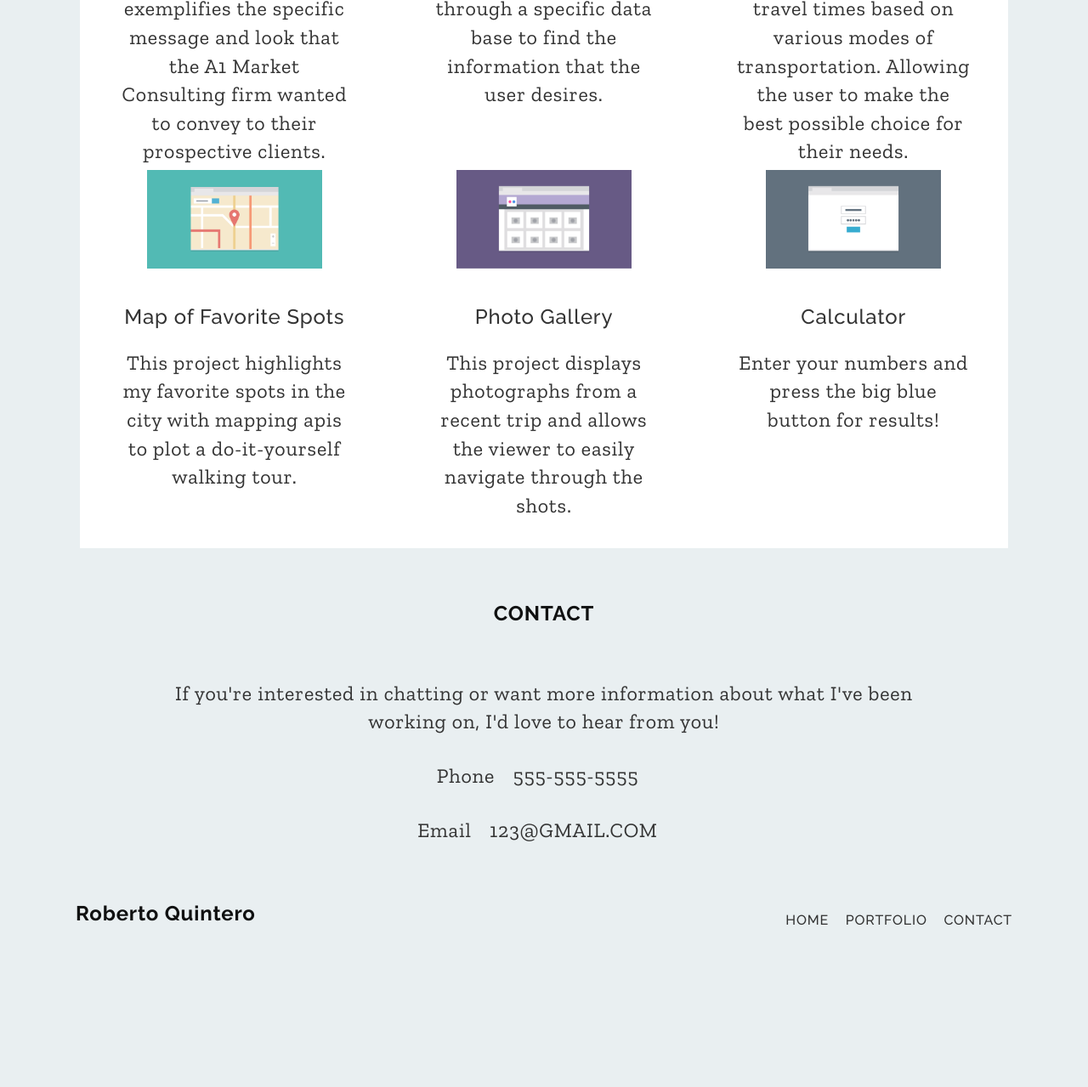
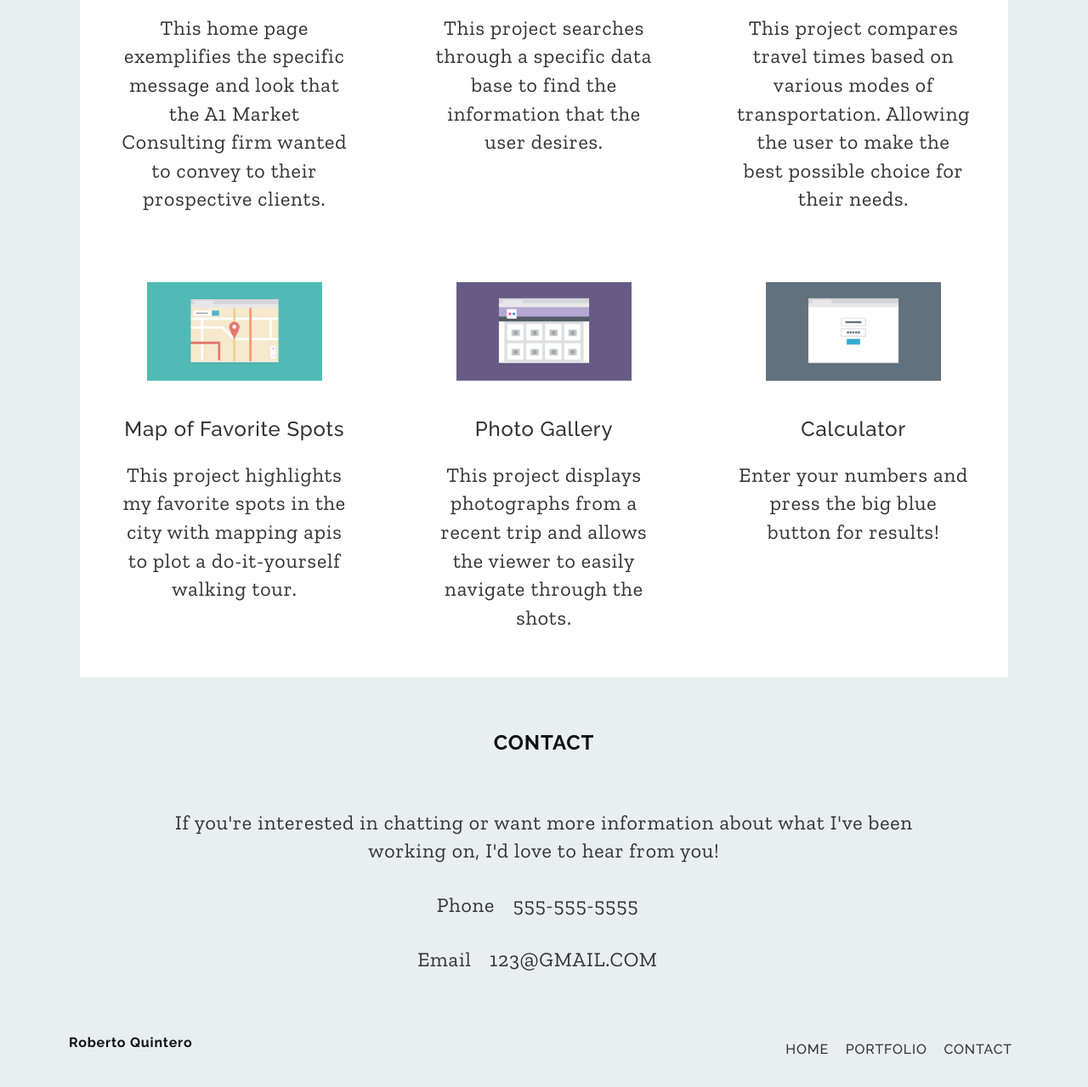
Before and after one commit to rquintero7/techdegree-project-2, a plain HTML site: page index.html in a window 1280 px wide. Shown: the part 925-2204 px from the top of the page at 85% size. Before the commit the page ends 2057 px from the top, so only its background shows below. Drawn offline with nearby package versions, Linux system fonts and the light colour scheme.

Commit message:
Update styles.css

```diff
--- a/css/styles.css
+++ b/css/styles.css
@@ -149,6 +149,7 @@ font-family: 'Zilla Slab', serif;*/
     }
 
     .footer-name {
+      font-size: medium;
       float: left;
       line-height: 12px;
       text-transform: none;
@@ -170,6 +171,7 @@ font-family: 'Zilla Slab', serif;*/
 
     .top,
     .footer-nav li:last-child {
+      font-size: medium;
       margin-right: 0;
     }
 
@@ -230,10 +232,12 @@ font-family: 'Zilla Slab', serif;*/
     }
 
     .col {
+      font-size: 16px;
       height: 500px;
       float: left;
       width: calc(50% - 20px);
-      margin-bottom: 0;
+      margin-bottom: 20px;
+      margin-top: 3.5em;
     }
 
     .main-nav {
```
